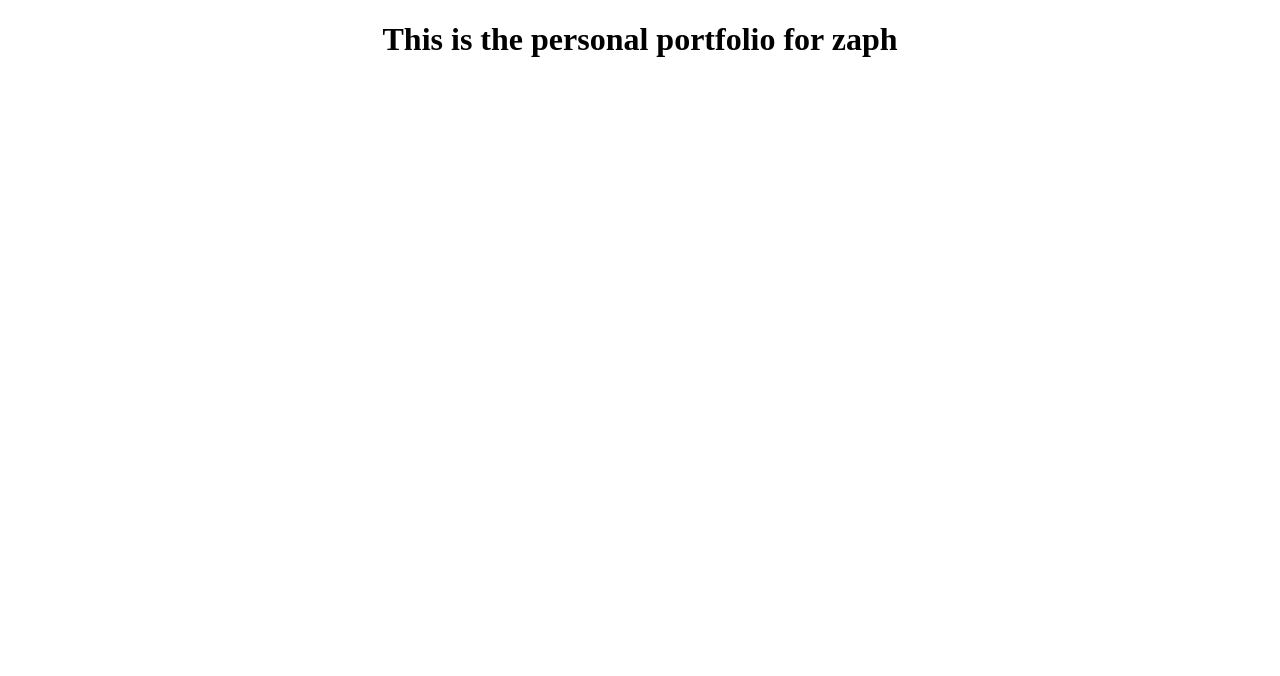
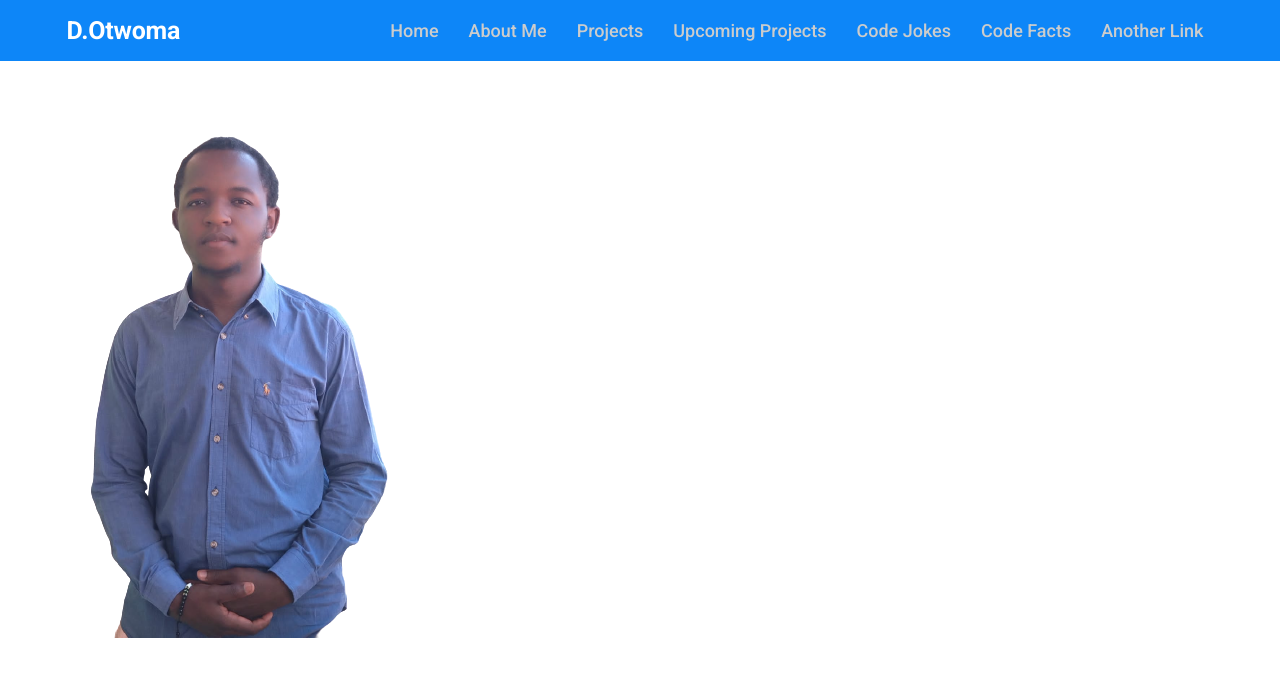
Before and after one commit to codeme254/portfolio-otwoma, a React (Create React App) app: page / in a window 1280 px wide. Shown: the top 676 px of the page. Built offline with nearby package versions, Linux system fonts and the light colour scheme.

Commit message:
started off with the header

```diff
--- a/package.json
+++ b/package.json
@@ -8,7 +8,9 @@
     "@testing-library/user-event": "^13.5.0",
     "react": "^17.0.2",
     "react-dom": "^17.0.2",
+    "react-router-dom": "^6.3.0",
     "react-scripts": "5.0.0",
+    "swiper": "^8.0.7",
     "web-vitals": "^2.1.4"
   },
   "scripts": {
--- a/src/App.css
+++ b/src/App.css
@@ -1,38 +1,96 @@
-.App {
-  text-align: center;
+@import url('https://fonts.googleapis.com/css2?family=Roboto:ital,wght@0,100;0,300;0,400;0,500;0,700;0,900;1,100;1,300;1,400;1,500;1,700;1,900&display=swap');
+*, *::after, *::before{
+  margin: 0;
+  padding: 0;
+  box-sizing: border-box;
+  outline: none;
+  text-decoration: none;
 }
 
-.App-logo {
-  height: 40vmin;
-  pointer-events: none;
+html{
+  font-size: 62.5%;
 }
 
-@media (prefers-reduced-motion: no-preference) {
-  .App-logo {
-    animation: App-logo-spin infinite 20s linear;
-  }
+:root{
+  --color-primary: #0D86F8;
+  --color-primary-dark: #1A73E8;
+  --color-white: #fff;
+  --color-white-light: #f2f2f2;
+  --color-white-dark: #ccc;
+  --color-black-dark: #333;
+  --color-black-real: #000;
 }
 
-.App-header {
-  background-color: #282c34;
-  min-height: 100vh;
+body{
+  font-family: 'Roboto', Arial, Helvetica, sans-serif;
+  color: var(--color-black-dark);
+  font-size: 1rem;
+  font-weight: 100;
+}
+
+/* The navigation */
+.header{
   display: flex;
-  flex-direction: column;
   align-items: center;
   justify-content: center;
-  font-size: calc(10px + 2vmin);
-  color: white;
+  background-color: var(--color-primary);
 }
 
-.App-link {
-  color: #61dafb;
+.header__logo{
+  margin-right: 20rem;
 }
 
-@keyframes App-logo-spin {
-  from {
-    transform: rotate(0deg);
-  }
-  to {
-    transform: rotate(360deg);
-  }
+.header__logo--text{
+  font-size: 2.5rem;
+  letter-spacing: -.2px;
+  color: var(--color-white);
 }
+
+.nav__list{
+  display: flex;
+  align-items: center;
+  list-style: none;
+}
+
+.nav__list > *:not(:last-child){
+  margin-right: 1rem;
+}
+
+.nav__item{
+  padding: 2rem 1rem;
+  position: relative;
+  transition: all .4s ease;
+}
+
+.nav__item::after{
+  content: '';
+  width: 3rem;
+  height: 1.2rem;
+  background-color: inherit;
+  position: absolute;
+  bottom: 0;
+  left: 50%;
+  transform: translate(-50%, 100%);
+  clip-path: polygon(0 0, 100% 0, 50% 100%, 0 0);
+  background-color: inherit;
+  display: none;
+}
+
+.nav__item:hover{
+  background-color: var(--color-white-dark);
+}
+
+.nav__item:hover.nav__item::after{
+  display: block;
+}
+
+.nav__item:hover .nav__item--link{
+  color: var(--color-white);
+}
+
+.nav__item--link, .nav__item--link:visited{
+  font-size: 1.8rem;
+  font-weight: 500;
+  color: var(--color-white-dark);
+  text-transform: capitalize;
+}
--- a/src/App.js
+++ b/src/App.js
@@ -1,9 +1,12 @@
 import './App.css';
+import Navigation from './components/Navigation/Navigation';
+import Home from './components/Home/Home'
 
 function App() {
   return (
     <div className="App">
-      <h1>This is the personal portfolio for zaph</h1>
+      <Navigation />
+      <Home />
     </div>
   );
 }
--- /dev/null
+++ b/src/components/Home/Home.jsx
@@ -0,0 +1,12 @@
+import React from 'react';
+import me from '../../Assets/Images/me1.png'
+
+const Home = () => {
+    return(
+        <section className="home">
+            <img src={me} alt="me" />
+        </section>
+    )
+}
+
+export default Home;
--- /dev/null
+++ b/src/components/Navigation/Navigation.jsx
@@ -0,0 +1,25 @@
+import React from "react";
+
+const Navigation = () => {
+    return(
+        <header className="header">
+            <div className="header__logo">
+                <h2 className="header__logo--text">D.Otwoma</h2>
+            </div>
+            <nav className="nav">
+                <ul className="nav__list">
+                    <li className="nav__item"><a href="/" className="nav__item--link">Home</a></li>
+                    <li className="nav__item"><a href="/" className="nav__item--link">About me</a></li>
+                    <li className="nav__item"><a href="/" className="nav__item--link">Projects</a></li>
+                    <li className="nav__item"><a href="/" className="nav__item--link">Upcoming projects</a></li>
+                    <li className="nav__item"><a href="/" className="nav__item--link">code jokes</a></li>
+                    <li className="nav__item"><a href="/" className="nav__item--link">code facts</a></li>
+                    <li className="nav__item"><a href="/" className="nav__item--link">Another link</a></li>
+                    {/* <li className="nav__item"><a href="/" className="nav__item--link">Another link</a></li> */}
+                </ul>
+            </nav>
+        </header>
+    )
+}
+
+export default Navigation;
```
Also changed, not shown: src/Assets/Images/me1.png (added), 1 other file (tests, documents, lock files or other folders).
